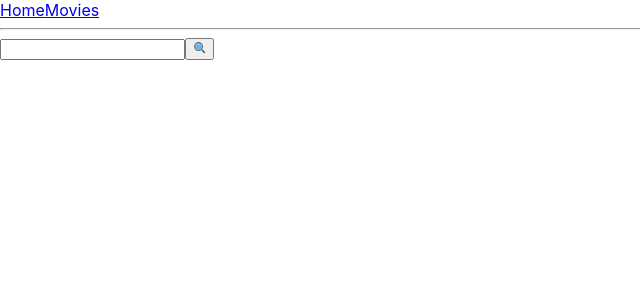
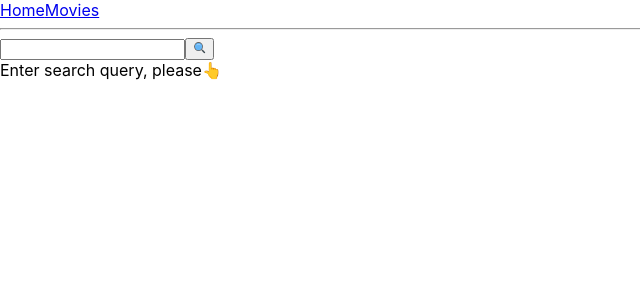
Before and after one commit to mantr88/goit-react-hw-05-movies, a React (Create React App) app: page /goit-react-hw-05-movies/movies in a window 1280 px wide. Shown: the top 300 px of the page, without its empty margins (0-640 px from the left). Built offline with nearby package versions, Linux system fonts and the light colour scheme.

Commit message:
added render movies list

```diff
--- a/src/Pages/Home.jsx
+++ b/src/Pages/Home.jsx
@@ -10,7 +10,7 @@ const Home = () => {
       try {
         setIsLoading(true);
         const { results } = await fetchPopularMovies();
-        console.log(results);
+        // console.log(results);
         setPopularMovies(results);
       } catch (error) {
         throw new Error(`😢Sorry, it is error. Your error 👉 ${error}`);
--- a/src/Pages/Movies.jsx
+++ b/src/Pages/Movies.jsx
@@ -1,8 +1,8 @@
 import { useState, useEffect } from 'react';
-import { Link } from 'react-router-dom';
 import { FcSearch } from 'react-icons/fc';
 import { fetchMoviesByQueryStr } from 'services/api';
 import { CircleLoader } from 'react-spinners';
+import MoviesList from 'components/MoviesList';
 
 const Movies = () => {
   const [query, setQuery] = useState('');
@@ -15,7 +15,7 @@ const Movies = () => {
         if (query === '') return;
         setIsLoading(true);
         const { results } = await fetchMoviesByQueryStr(query);
-        console.log(results);
+        // console.log(results);
         setMovies(results);
       } catch (error) {
         throw new Error(`😢Sorry, it is error. Your error 👉 ${error}`);
@@ -40,14 +40,8 @@ const Movies = () => {
           <FcSearch />
         </button>
       </form>
-      <div>
-        {isLoading && <CircleLoader color="#d66b36" />}
-        <ul>
-          {movies.map(movie => (
-            <li key={movie.id}>{movie.title}</li>
-          ))}
-        </ul>
-      </div>
+      <div>{isLoading && <CircleLoader color="#d66b36" />}</div>
+      <MoviesList movies={movies} />
     </main>
   );
 };
--- a/src/components/App.jsx
+++ b/src/components/App.jsx
@@ -1,6 +1,6 @@
 import { Suspense, lazy } from 'react';
 import { Routes, Route, Navigate } from 'react-router-dom';
-import { SharedLayout } from './SharedLayout';
+import SharedLayout from './SharedLayout';
 
 const Home = lazy(() => import('../Pages/Home'));
 const Movies = lazy(() => import('../Pages/Movies'));
--- /dev/null
+++ b/src/components/MoviesList.jsx
@@ -0,0 +1,19 @@
+import { Link } from 'react-router-dom';
+
+const MoviesList = ({ movies }) => {
+  console.log(movies);
+  if (movies.length === 0) {
+    return <div>Enter search query, please👆</div>;
+  }
+  return (
+    <ul>
+      {movies.map(movie => (
+        <Link to={`${movie.id}`}>
+          <li key={movie.id}>{movie.title}</li>
+        </Link>
+      ))}
+    </ul>
+  );
+};
+
+export default MoviesList;
--- a/src/components/SharedLayout.jsx
+++ b/src/components/SharedLayout.jsx
@@ -1,6 +1,6 @@
 import { Outlet, NavLink } from 'react-router-dom';
 
-export const SharedLayout = () => {
+const SharedLayout = () => {
   return (
     <header>
       <nav>
@@ -12,3 +12,5 @@ export const SharedLayout = () => {
     </header>
   );
 };
+
+export default SharedLayout;
--- a/src/index.js
+++ b/src/index.js
@@ -5,9 +5,9 @@ import { BrowserRouter } from 'react-router-dom';
 import './index.css';
 
 ReactDOM.createRoot(document.getElementById('root')).render(
-  <React.StrictMode>
-    <BrowserRouter basename="/goit-react-hw-05-movies">
-      <App />
-    </BrowserRouter>
-  </React.StrictMode>
+  // <React.StrictMode>
+  <BrowserRouter basename="/goit-react-hw-05-movies">
+    <App />
+  </BrowserRouter>
+  // </React.StrictMode>
 );
```
